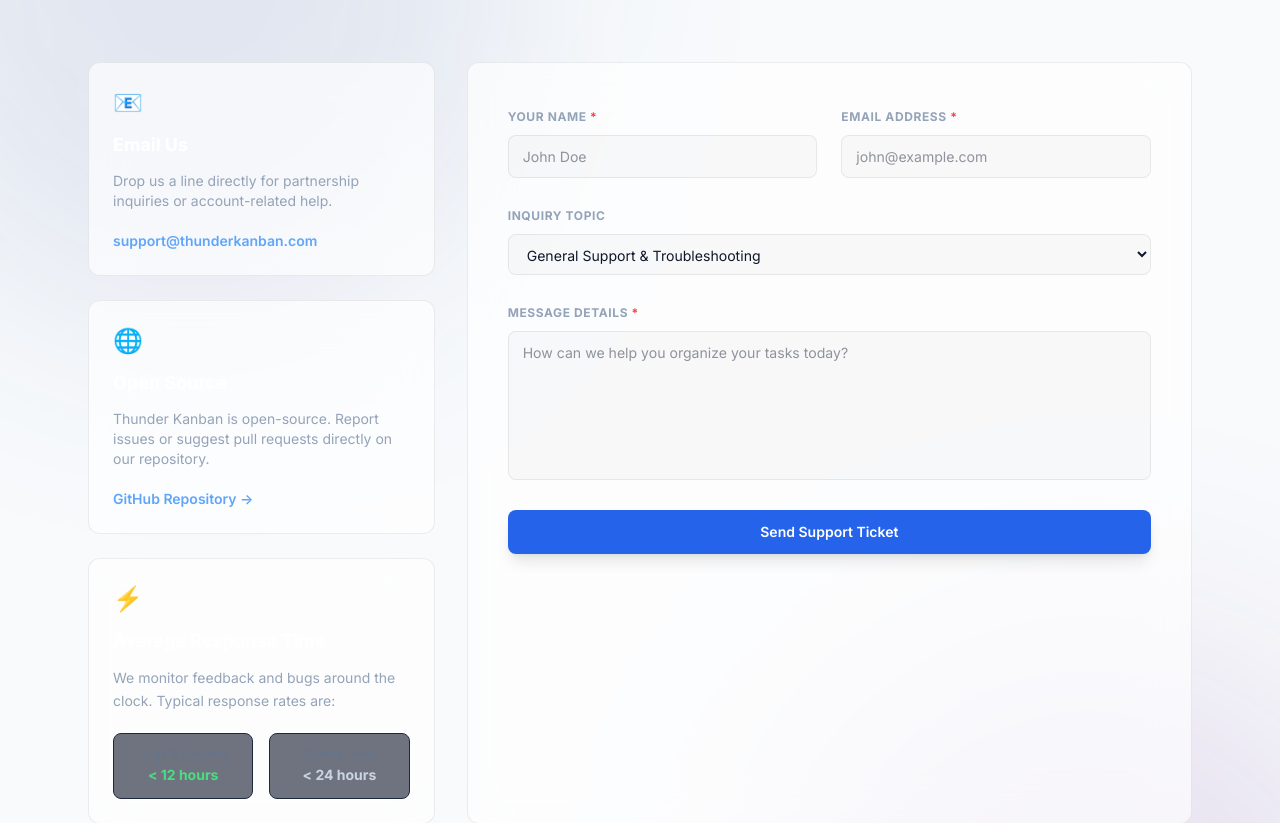
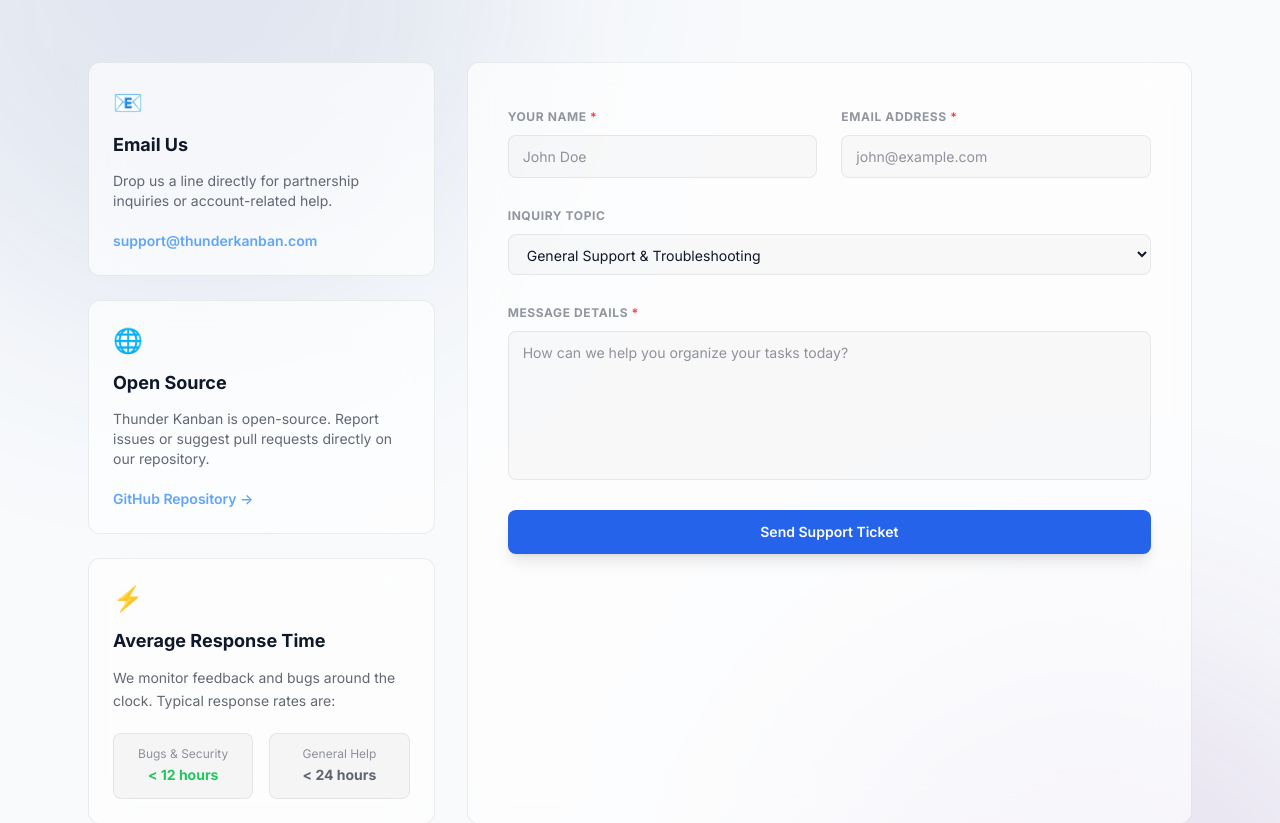
Before and after one commit to SHUBHAM-NIRMAL18/thunder-kanban, a React (Vite) app in the folder frontend/: page /contact in a window 1280 px wide. Shown: the part 283-1106 px from the top of the page. Built offline with nearby package versions, Linux system fonts and the light colour scheme; no server answers.

Commit message:
refactor: update Contact page and forms styling to support light theme

```diff
--- a/frontend/src/pages/Contact.tsx
+++ b/frontend/src/pages/Contact.tsx
@@ -46,10 +46,10 @@
       <div className="grid grid-cols-1 lg:grid-cols-3 gap-8 items-stretch">
         {/* Help Cards */}
         <div className="lg:col-span-1 flex flex-col gap-6">
-          <div className="bg-[#0b0f19] p-6 rounded-xl border border-slate-850 glass space-y-3">
+          <div className="bg-[var(--bg-surface-2)] p-6 rounded-xl border border-[var(--border-subtle)] glass space-y-3">
             <span className="text-2xl">📧</span>
-            <h3 className="text-lg font-bold text-white">Email Us</h3>
-            <p className="text-sm text-slate-400">
+            <h3 className="text-lg font-bold text-[var(--text-primary)]">Email Us</h3>
+            <p className="text-sm text-[var(--text-secondary)]">
               Drop us a line directly for partnership inquiries or account-related help.
             </p>
             <a
@@ -60,10 +60,10 @@
             </a>
           </div>
 
-          <div className="bg-[#0b0f19] p-6 rounded-xl border border-slate-850 glass space-y-3">
+          <div className="bg-[var(--bg-surface-2)] p-6 rounded-xl border border-[var(--border-subtle)] glass space-y-3">
             <span className="text-2xl">🌐</span>
-            <h3 className="text-lg font-bold text-white">Open Source</h3>
-            <p className="text-sm text-slate-400">
+            <h3 className="text-lg font-bold text-[var(--text-primary)]">Open Source</h3>
+            <p className="text-sm text-[var(--text-secondary)]">
               Thunder Kanban is open-source. Report issues or suggest pull requests directly on our repository.
             </p>
             <a
@@ -76,32 +76,32 @@
             </a>
           </div>
 
-          <div className="bg-[#0b0f19] p-6 rounded-xl border border-slate-850 glass space-y-3 flex-1">
+          <div className="bg-[var(--bg-surface-2)] p-6 rounded-xl border border-[var(--border-subtle)] glass space-y-3 flex-1">
             <span className="text-2xl">⚡</span>
-            <h3 className="text-lg font-bold text-white">Average Response Time</h3>
-            <p className="text-sm text-slate-400 leading-relaxed">
+            <h3 className="text-lg font-bold text-[var(--text-primary)]">Average Response Time</h3>
+            <p className="text-sm text-[var(--text-secondary)] leading-relaxed">
               We monitor feedback and bugs around the clock. Typical response rates are:
             </p>
             <div className="grid grid-cols-2 gap-4 pt-2">
-              <div className="p-3 bg-slate-900/60 rounded-lg text-center border border-slate-800">
-                <span className="text-xs text-slate-500 block">Bugs & Security</span>
-                <span className="text-sm font-bold text-green-400">&lt; 12 hours</span>
+              <div className="p-3 bg-[var(--bg-surface)] rounded-lg text-center border border-[var(--border-subtle)]">
+                <span className="text-xs text-[var(--text-muted)] block">Bugs & Security</span>
+                <span className="text-sm font-bold text-green-500">&lt; 12 hours</span>
               </div>
-              <div className="p-3 bg-slate-900/60 rounded-lg text-center border border-slate-800">
-                <span className="text-xs text-slate-500 block">General Help</span>
-                <span className="text-sm font-bold text-slate-300">&lt; 24 hours</span>
+              <div className="p-3 bg-[var(--bg-surface)] rounded-lg text-center border border-[var(--border-subtle)]">
+                <span className="text-xs text-[var(--text-muted)] block">General Help</span>
+                <span className="text-sm font-bold text-[var(--text-secondary)]">&lt; 24 hours</span>
               </div>
             </div>
           </div>
         </div>
 
         {/* Contact Form Box */}
-        <div className="lg:col-span-2 bg-[#0b0f19] p-8 md:p-10 rounded-xl border border-slate-850 glass flex flex-col justify-between">
+        <div className="lg:col-span-2 bg-[var(--bg-surface-2)] p-8 md:p-10 rounded-xl border border-[var(--border-subtle)] glass flex flex-col justify-between">
           {!isSubmitted ? (
             <form onSubmit={handleSubmit} className="space-y-6">
               <div className="grid grid-cols-1 md:grid-cols-2 gap-6">
                 <div className="space-y-2">
-                  <label htmlFor="name" className="text-xs font-bold text-slate-400 uppercase tracking-wider">
+                  <label htmlFor="name" className="text-xs font-bold text-[var(--text-muted)] uppercase tracking-wider">
                     Your Name <span className="text-red-500">*</span>
                   </label>
                   <input
@@ -115,7 +115,7 @@
                   />
                 </div>
                 <div className="space-y-2">
-                  <label htmlFor="email" className="text-xs font-bold text-slate-400 uppercase tracking-wider">
+                  <label htmlFor="email" className="text-xs font-bold text-[var(--text-muted)] uppercase tracking-wider">
                     Email Address <span className="text-red-500">*</span>
                   </label>
                   <input
@@ -131,7 +131,7 @@
               </div>
 
               <div className="space-y-2">
-                <label htmlFor="subject" className="text-xs font-bold text-slate-400 uppercase tracking-wider">
+                <label htmlFor="subject" className="text-xs font-bold text-[var(--text-muted)] uppercase tracking-wider">
                   Inquiry Topic
                 </label>
                 <select
@@ -140,15 +140,15 @@
                   onChange={(e) => setFormData({ ...formData, subject: e.target.value })}
                   className="dark-input cursor-pointer"
                 >
-                  <option value="support">General Support & Troubleshooting</option>
-                  <option value="feedback">Feature Request & Feedback</option>
-                  <option value="bug">Security / Bug Reporting</option>
-                  <option value="other">Other Inquiry</option>
+                  <option value="support" className="bg-[var(--bg-base)] text-[var(--text-primary)]">General Support & Troubleshooting</option>
+                  <option value="feedback" className="bg-[var(--bg-base)] text-[var(--text-primary)]">Feature Request & Feedback</option>
+                  <option value="bug" className="bg-[var(--bg-base)] text-[var(--text-primary)]">Security / Bug Reporting</option>
+                  <option value="other" className="bg-[var(--bg-base)] text-[var(--text-primary)]">Other Inquiry</option>
                 </select>
               </div>
 
               <div className="space-y-2">
-                <label htmlFor="message" className="text-xs font-bold text-slate-400 uppercase tracking-wider">
+                <label htmlFor="message" className="text-xs font-bold text-[var(--text-muted)] uppercase tracking-wider">
                   Message Details <span className="text-red-500">*</span>
                 </label>
                 <textarea
@@ -186,14 +186,14 @@
                 ✓
               </div>
               <div className="space-y-2">
-                <h3 className="text-2xl font-bold text-white">Message Dispatched</h3>
-                <p className="text-slate-400 text-sm max-w-sm">
+                <h3 className="text-2xl font-bold text-[var(--text-primary)]">Message Dispatched</h3>
+                <p className="text-[var(--text-secondary)] text-sm max-w-sm">
                   Thank you for reaching out! We've received your request and will follow up with you via email shortly.
                 </p>
               </div>
               <button
                 onClick={handleReset}
-                className="bg-slate-900 border border-slate-800 hover:bg-slate-850 hover:text-white text-slate-300 px-6 py-2.5 rounded-lg text-sm transition-all"
+                className="bg-[var(--bg-surface)] border border-[var(--border-subtle)] hover:bg-[var(--bg-hover)] text-[var(--text-secondary)] hover:text-[var(--text-primary)] px-6 py-2.5 rounded-lg text-sm transition-all"
               >
                 Submit Another Inquiry
               </button>
```
